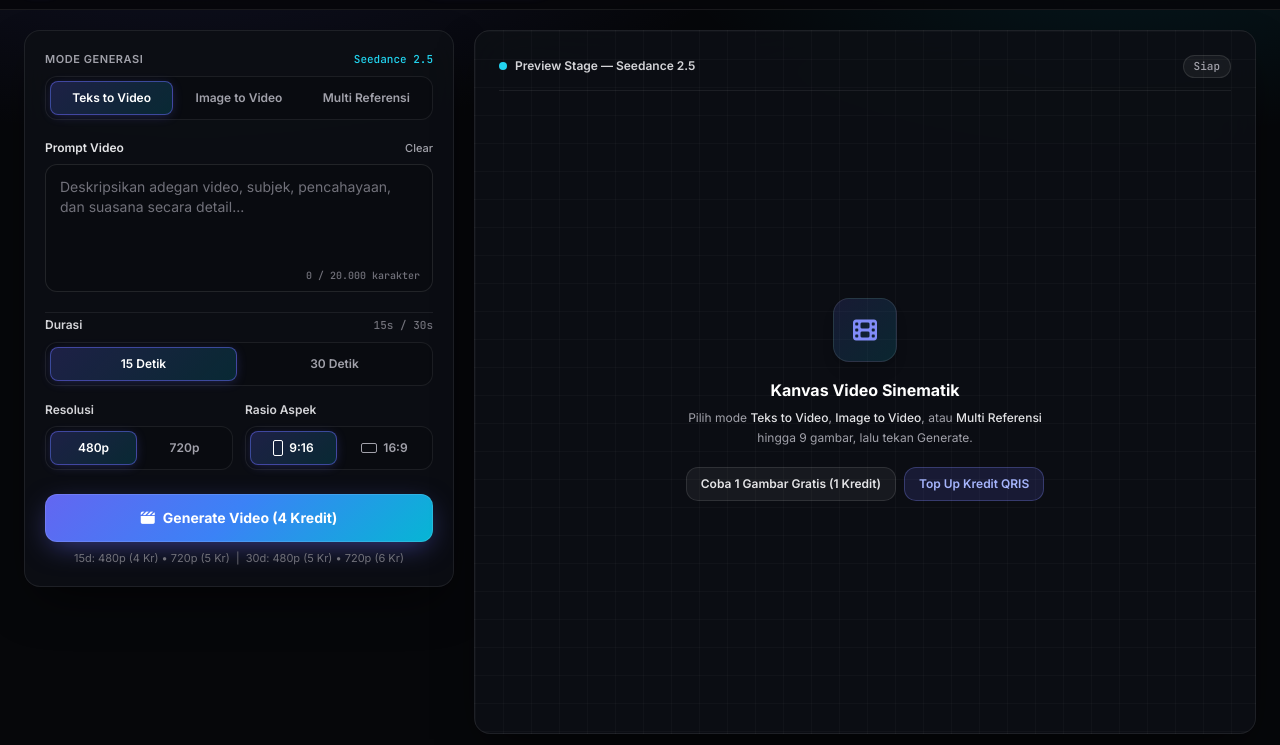
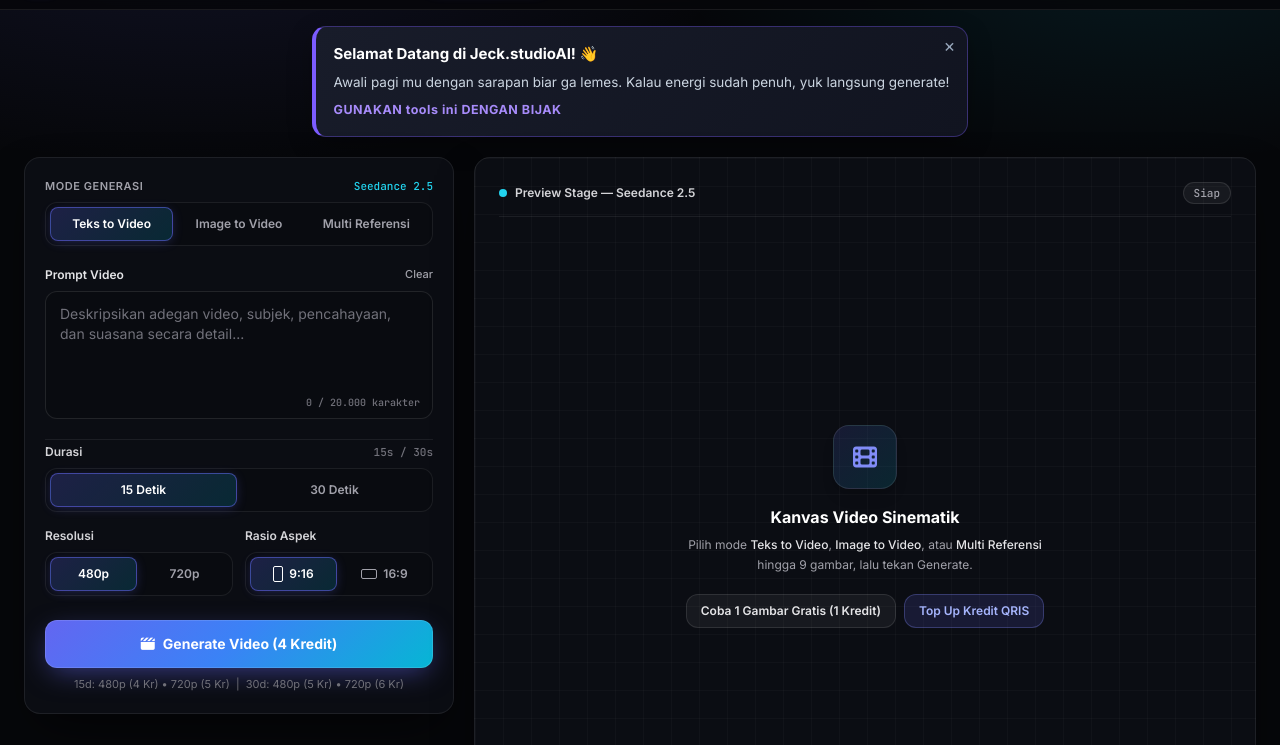
Before and after one commit to hanachanel2022-ui/Jeckstudio.ai, a plain HTML site: page index.html in a window 1280 px wide. Shown: the part 55-800 px from the top of the page. Drawn offline with nearby package versions, Linux system fonts and the light colour scheme.

Commit message:
index.html
Added a welcome message section for users with a button to close it.

```diff
--- a/index.html
+++ b/index.html
@@ -224,6 +224,22 @@
 
         </div>
     </header>
+<!-- === MULAI PESAN SAMBUTAN PENGGUNA === -->
+<div style="max-width: 1100px; margin: 16px auto 0; padding: 0 16px;">
+  <div style="background: linear-gradient(135deg, #181c2a 0%, #111420 100%); border: 1px solid rgba(124, 92, 255, 0.35); border-left: 4px solid #7c5cff; border-radius: 14px; padding: 16px 18px; position: relative; color: #e2e8f0; box-shadow: 0 8px 24px rgba(0,0,0,0.25);">
+    <button onclick="this.parentElement.parentElement.style.display='none'" title="Tutup pesan" style="position: absolute; top: 10px; right: 12px; background: transparent; border: none; color: #94a3b8; font-size: 18px; cursor: pointer; line-height: 1;">&times;</button>
+    <div style="font-size: 15px; font-weight: 700; color: #ffffff; margin-bottom: 6px;">
+      Selamat Datang di Jeck.studioAI! 👋
+    </div>
+    <p style="font-size: 13.5px; line-height: 1.6; color: #cbd5e1; margin: 0 0 8px 0;">
+      Awali pagi mu dengan sarapan biar ga lemes. Kalau energi sudah penuh, yuk langsung generate!
+    </p>
+    <div style="font-size: 12.5px; font-weight: 700; letter-spacing: 0.5px; color: #a78bfa;">
+      GUNAKAN tools ini DENGAN BIJAK
+    </div>
+  </div>
+</div>
+<!-- === AKHIR PESAN SAMBUTAN PENGGUNA === -->
 
     <!-- ==================== 2. MAIN WORKSPACE ==================== -->
     <main class="max-w-[1440px] mx-auto w-full px-4 sm:px-6 py-5 flex-grow">
```
